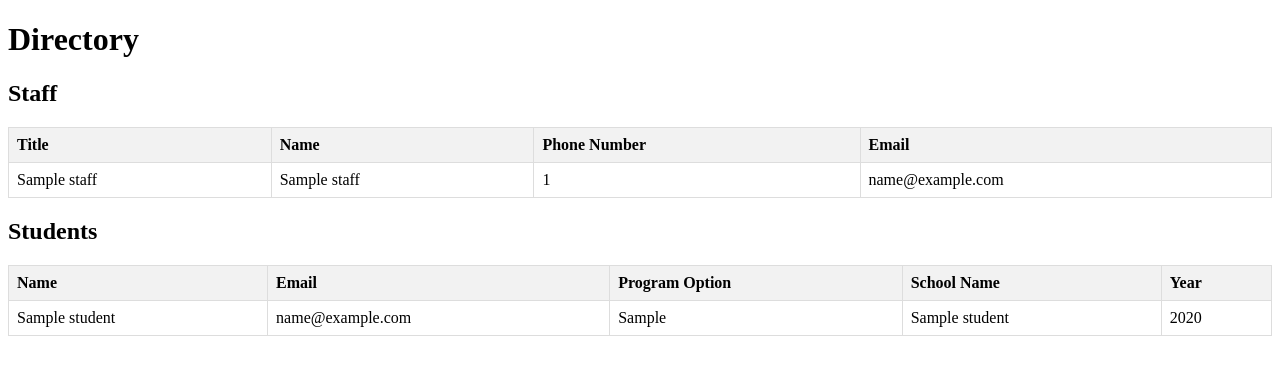
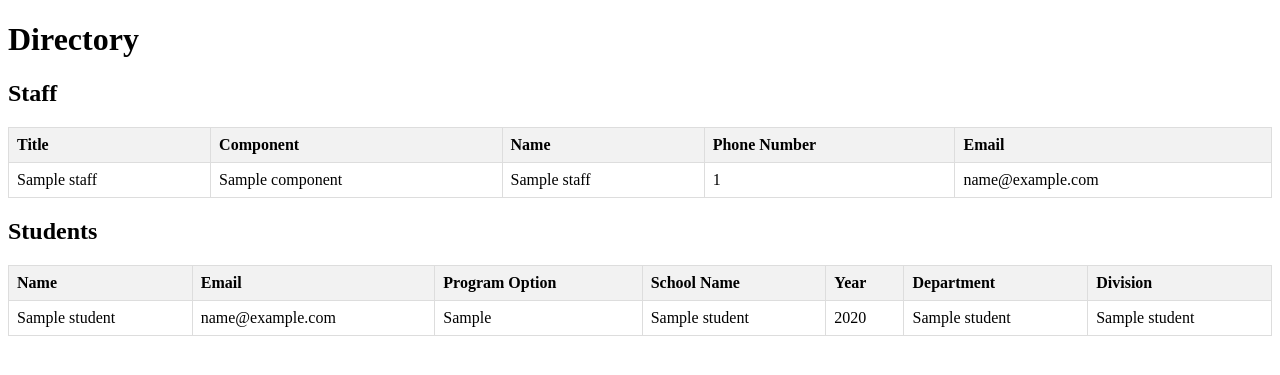
Before and after one commit to sarahpark2001/cs4111-project1, a Flask app: template webserver/templates/directory.html in a window 1280 px wide. Shown: the top 375 px of the page. Run offline with Flask 2, Linux system fonts and the light colour scheme; the template is opened without the code that fills it: most values are stand-ins (such as "Sample title", 1, 10 or a date in 2020); parts of the project's set-up code (start-up, migrations or seed data) failed here and were passed over.

Commit message:
directory changes

```diff
--- a/webserver/server.py
+++ b/webserver/server.py
@@ -121,14 +121,15 @@ def directory():
     # return render_template('directory.html', staff_data=staff_data, student_data=student_data)
 
     staff_query = """
-        SELECT job_title, name, phone_number, email
+        SELECT job_title, component, name, phone_number, email
         FROM shp2156.Staffs
     """
     staff = g.conn.execute(staff_query).fetchall()
 
     student_query = """
-        SELECT name, email, program_option, school_name, year
-        FROM shp2156.Student_Attends
+        SELECT sa.name, sa.email, sa.program_option, sa.school_name, sa.year, b.dept_name, b.div_name
+        FROM shp2156.Student_Attends sa JOIN shp2156.belongs b
+        ON sa.student_id = b.student_id
     """
     student = g.conn.execute(student_query).fetchall()
 
--- a/webserver/templates/directory.html
+++ b/webserver/templates/directory.html
@@ -17,6 +17,7 @@
         <thead>
             <tr>
                 <th>Title</th>
+                <th>Component</th>
                 <th>Name</th>
                 <th>Phone Number</th>
                 <th>Email</th>
@@ -26,6 +27,7 @@
             {% for staff in staff_data %}
             <tr>
                 <td>{{ staff.job_title }}</td>
+                <td>{{ staff.component }}</td>
                 <td>{{ staff.name }}</td>
                 <td>{{ staff.phone_number }}</td>
                 <td>{{ staff.email }}</td>
@@ -43,6 +45,8 @@
                 <th>Program Option</th>
                 <th>School Name</th>
                 <th>Year</th>
+                <th>Department</th>
+                <th>Division</th>
             </tr>
         </thead>
         <tbody>
@@ -52,7 +56,9 @@
                 <td>{{ student.email }}</td>
                 <td>{{ student.program_option }}</td>
                 <td>{{ student.school_name }}</td>
-                <td>{{ student.year }}
+                <td>{{ student.year }}</td>
+                <td>{{ student.dept_name }}</td>
+                <td>{{ student.div_name }}</td>
             </tr>
             {% endfor %}
         </tbody>
```
